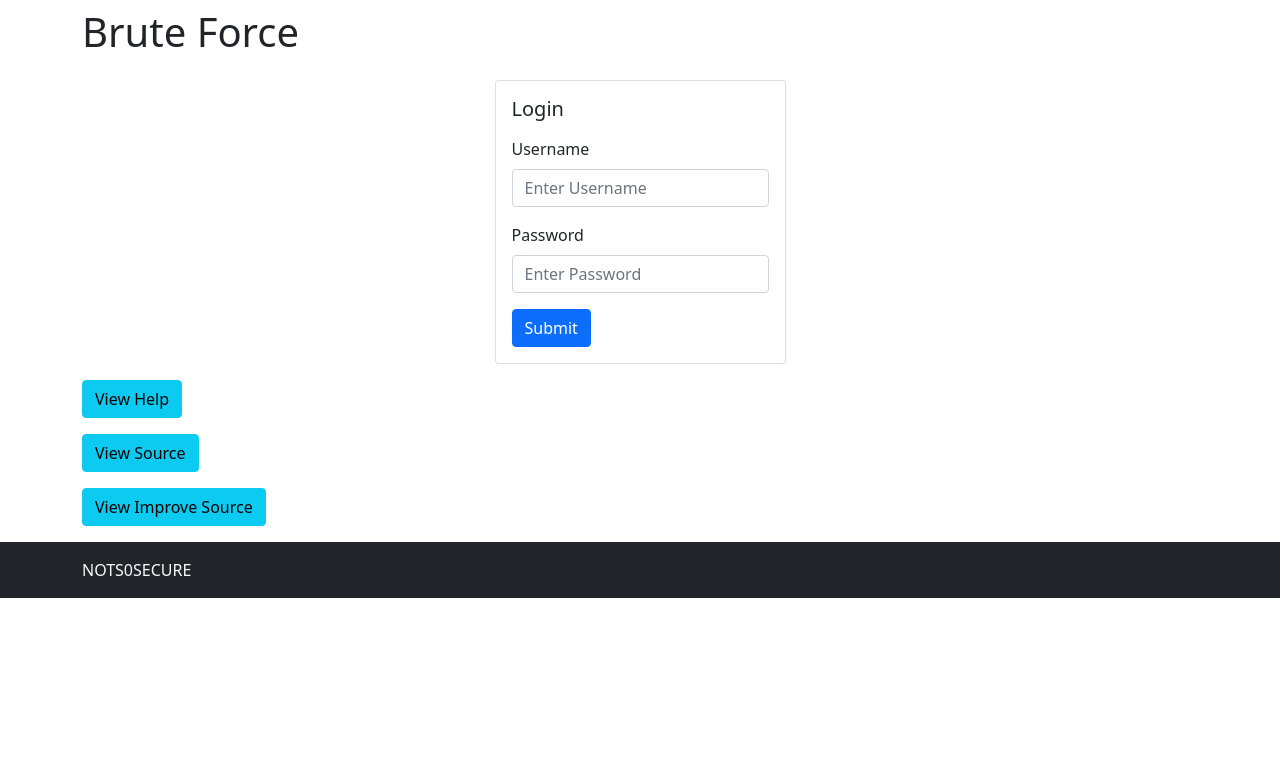
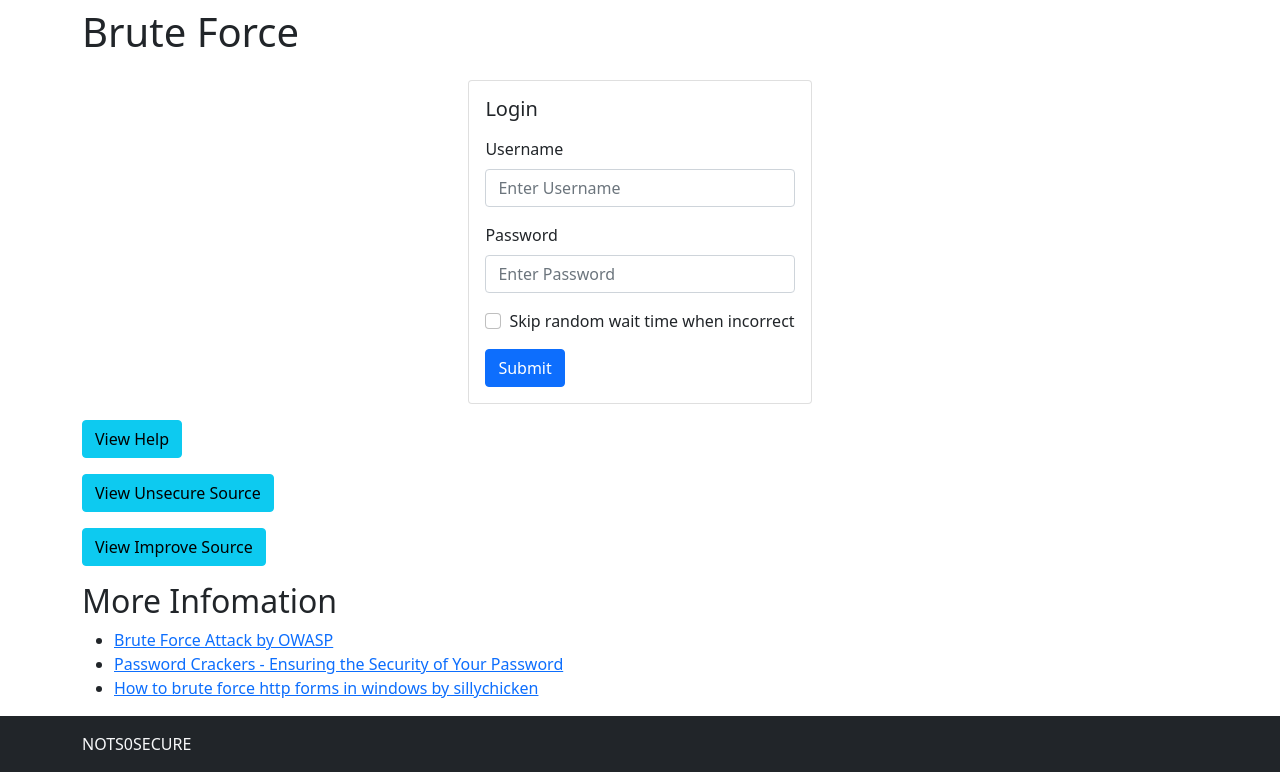
Before and after one commit to patarawatnil/nots0secure, a PHP site: page /vulnerabilities/brute_force in a window 1280 px wide. Shown: the part 56-828 px from the top of the page. Before the commit the page ends 654 px from the top, so only its background shows below. Run offline with PHP 8.4, Linux system fonts and the light colour scheme.

Commit message:
Modify some word & Add Skip wait time in brute force

```diff
--- a/vulnerabilities/brute_force/index.php
+++ b/vulnerabilities/brute_force/index.php
@@ -3,7 +3,7 @@
 // Define WEB_PAGE_TO_ROOT
 define('WEB_PAGE_TO_ROOT', '../../');
 // set Title
-$title = "SQL Injection - NOTS0SECURE";
+$title = "Brute Force - NOTS0SECURE";
 // Include Header
 include(WEB_PAGE_TO_ROOT . 'static/layouts/header.php');
 
@@ -22,14 +22,19 @@ include(WEB_PAGE_TO_ROOT . 'static/layouts/header.php');
                 <!-- Enter username -->
                 <div class="mt-3">
                     <label for="userid" class="form-label">Username</label>
-                    <input type="text" class="form-control" id="username" name="username" placeholder="Enter Username"
-                        required>
+                    <input type="text" class="form-control" id="username" name="username" placeholder="Enter Username" required>
                 </div>
                 <!-- Enter username -->
                 <div class="mt-3">
                     <label for="userid" class="form-label">Password</label>
-                    <input type="password" class="form-control" id="password" name="password"
-                        placeholder="Enter Password" required>
+                    <input type="password" class="form-control" id="password" name="password" placeholder="Enter Password" required>
+                </div>
+                <!-- Skip random wait time when incorrect or not -->
+                <div class="form-check mt-3">
+                    <input class="form-check-input" type="checkbox" value="skip" id="skiptime" name="skiptime">
+                    <label class="form-check-label" for="flexCheckDefault">
+                        Skip random wait time when incorrect
+                    </label>
                 </div>
                 <!-- Submit -->
                 <div class="mt-3">
@@ -44,7 +49,7 @@ include(WEB_PAGE_TO_ROOT . 'static/layouts/header.php');
 <!--View Result-->
 <?php if (isset($_POST['login'])) { ?>
 
-<div class="fw-bold">Result</div>
+    <div class="fw-bold mt-3">Result</div>
 
     <?php
     //Include Unsecure Code
@@ -56,12 +61,12 @@ include(WEB_PAGE_TO_ROOT . 'static/layouts/header.php');
 <!--View Improve Result-->
 <?php if (isset($_POST['login'])) { ?>
     <div class="mt-3">
-    <button class="btn btn-info" type="button" data-bs-toggle="collapse" data-bs-target="#viewimproveresult"
-        aria-expanded="false" aria-controls="viewimproveresult">
+        <button class="btn btn-info" type="button" data-bs-toggle="collapse" data-bs-target="#viewimproveresult" aria-expanded="false" aria-controls="viewimproveresult">
             View Improve Result
         </button>
     </div>
     <div class="collapse" id="viewimproveresult">
+        <div class="mt-3">
             <div class="card card-body">
                 <div>
                     <?php
@@ -70,13 +75,13 @@ include(WEB_PAGE_TO_ROOT . 'static/layouts/header.php');
                 </div>
             </div>
         </div>
+    </div>
 <?php } ?>
 <!--End of View Improve Result-->
 
 <!-- View Help -->
 <div class="mt-3">
-    <button class="btn btn-info" type="button" data-bs-toggle="collapse" data-bs-target="#viewhelp"
-        aria-expanded="false" aria-controls="viewhelp">
+    <button class="btn btn-info" type="button" data-bs-toggle="collapse" data-bs-target="#viewhelp" aria-expanded="false" aria-controls="viewhelp">
         View Help
     </button>
 </div>
@@ -119,9 +124,8 @@ include(WEB_PAGE_TO_ROOT . 'static/layouts/header.php');
 
 <!--View Source-->
 <div class="mt-3">
-    <button class="btn btn-info" type="button" data-bs-toggle="collapse" data-bs-target="#viewsource"
-        aria-expanded="false" aria-controls="viewsource">
-        View Source
+    <button class="btn btn-info" type="button" data-bs-toggle="collapse" data-bs-target="#viewsource" aria-expanded="false" aria-controls="viewsource">
+        View Unsecure Source
     </button>
 </div>
 <div class="collapse" id="viewsource">
@@ -143,8 +147,7 @@ include(WEB_PAGE_TO_ROOT . 'static/layouts/header.php');
 
 <!--View Improve Source-->
 <div class="mt-3">
-    <button class="btn btn-info" type="button" data-bs-toggle="collapse" data-bs-target="#viewimprovesource"
-        aria-expanded="false" aria-controls="viewimprovesource">
+    <button class="btn btn-info" type="button" data-bs-toggle="collapse" data-bs-target="#viewimprovesource" aria-expanded="false" aria-controls="viewimprovesource">
         View Improve Source
     </button>
 </div>
@@ -165,6 +168,17 @@ include(WEB_PAGE_TO_ROOT . 'static/layouts/header.php');
 </div>
 <!--End of View Improve Source-->
 
+<!-- More Info -->
+<div class="mt-3">
+    <h2>More Infomation</h2>
+    <ul>
+        <li><a href="https://owasp.org/www-community/attacks/Brute_force_attack" target="_blank">Brute Force Attack by
+                OWASP</a></li>
+        <li><a href="https://community.broadcom.com/symantecenterprise/communities/community-home/librarydocuments/viewdocument?DocumentKey=656f46ef-9e3c-4c1e-a629-594d76fb5339&CommunityKey=1ecf5f55-9545-44d6-b0f4-4e4a7f5f5e68&tab=librarydocuments" target="_blank">Password Crackers - Ensuring the Security of Your Password </a></li>
+        <li><a href="https://www.sillychicken.co.nz/2011/05/how-to-brute-force-http-forms-in-windows/" target="_blank">How to brute force http forms in windows by sillychicken</a></li>
+    </ul>
+</div>
+
 
 
 </div>
--- a/vulnerabilities/brute_force/source/improve.php
+++ b/vulnerabilities/brute_force/source/improve.php
@@ -95,7 +95,9 @@ if (isset($_POST['login']) && isset($_POST['username']) && isset($_POST['passwor
             $data->execute();
         } else {
             // Login failed
-            sleep(rand(1, 2));
+            if (!isset($_POST['skiptime'])) {
+                sleep(rand(1, 2));
+            }
 
             // Give the user some feedback
             echo "<p>Username and/or password incorrect.</p>";
--- a/vulnerabilities/sql_injection/source/improve.php
+++ b/vulnerabilities/sql_injection/source/improve.php
@@ -58,7 +58,7 @@ if (isset($_GET['Submit'])) {
                 echo "<div class='mt-3'>This User ID is Not Found</div>";
             } */
             if ($data) {
-                echo "<div class='mt-3'>\n";
+                echo "<div>\n";
                 echo "User ID : " . $userid . "<br />\n";
                 echo "First Name : " . $data['first_name'] . "<br />\n";
                 echo "Last Name : " . $data['last_name'] . "\n";
```
Also changed, not shown: vulnerabilities/sql_injection/index.php (+16 -15 lines). Lines whose indentation alone changed are shown as unchanged.
